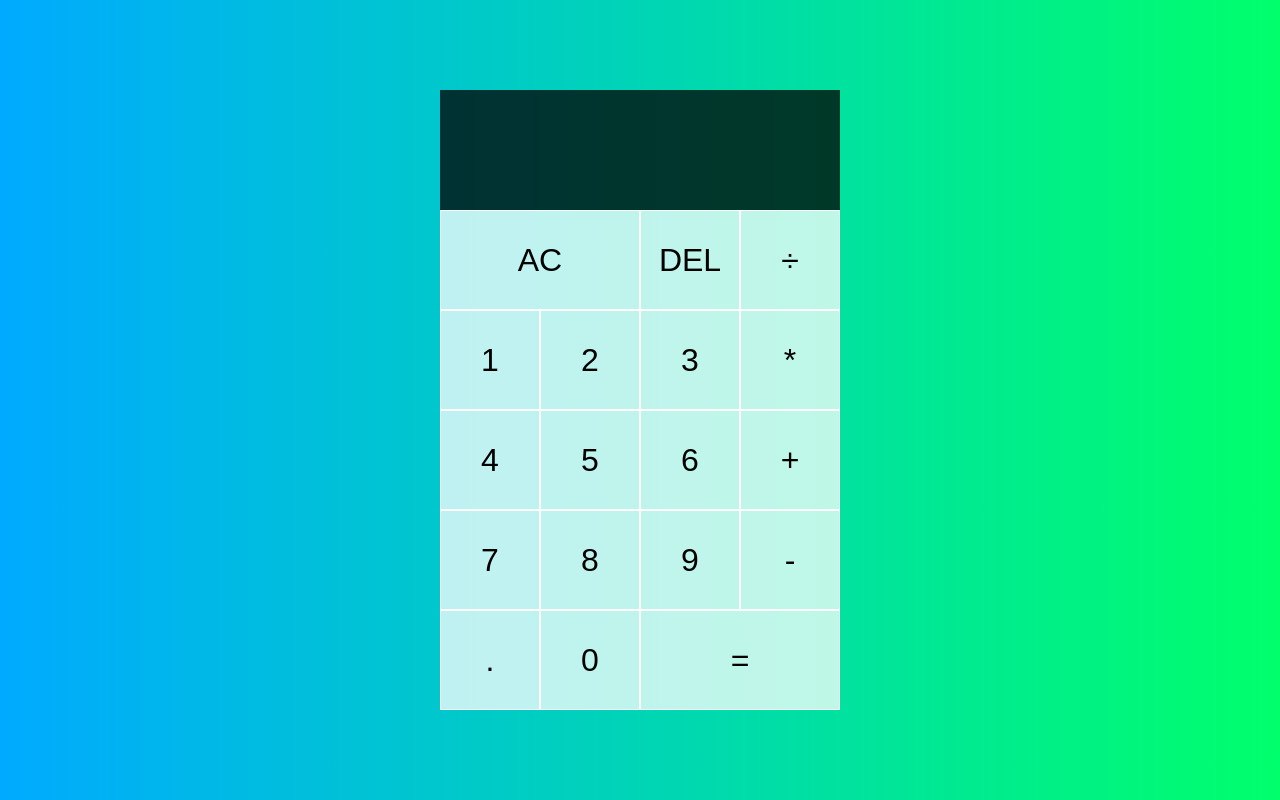
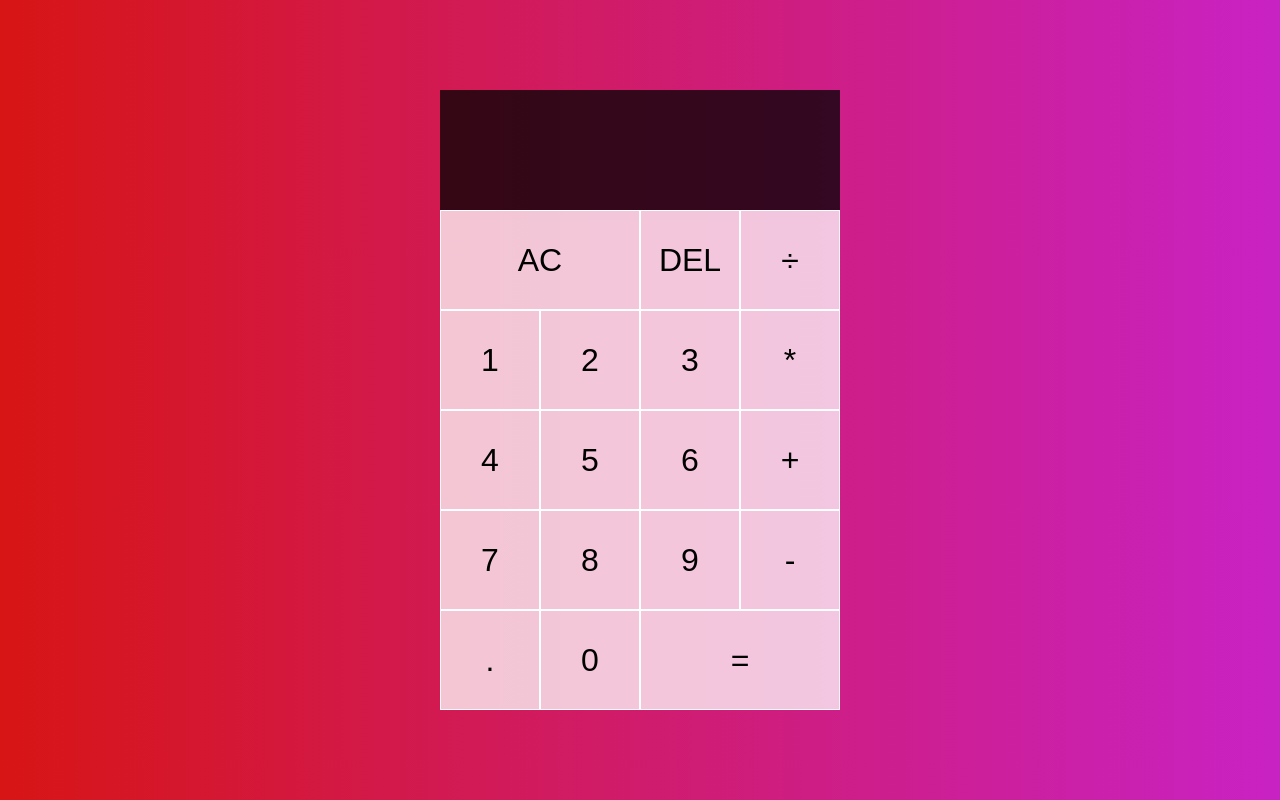
Before and after one commit to HendrixG/Calculator_App, a plain HTML site: page index.html in a window 1280 px wide. Drawn offline with Linux system fonts and the light colour scheme.

Commit message:
Add files via upload

```diff
--- a/styles.css
+++ b/styles.css
@@ -7,7 +7,7 @@
 body {
     padding: 0;
     margin: 0;
-    background: linear-gradient(to right, #00AAFF, #00FF6C);
+    background: linear-gradient(to right, #d71515, #c922c4);
 }
 
 .calculator-grid {
```
